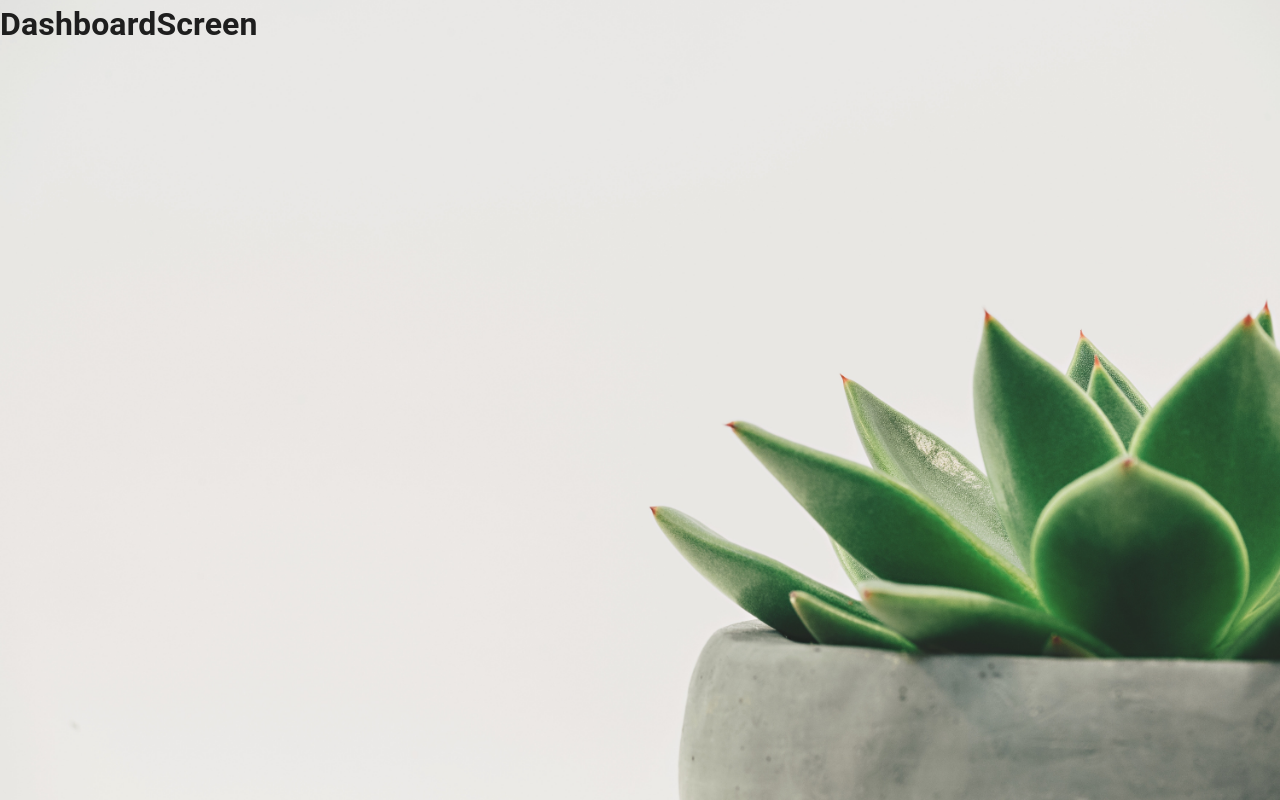
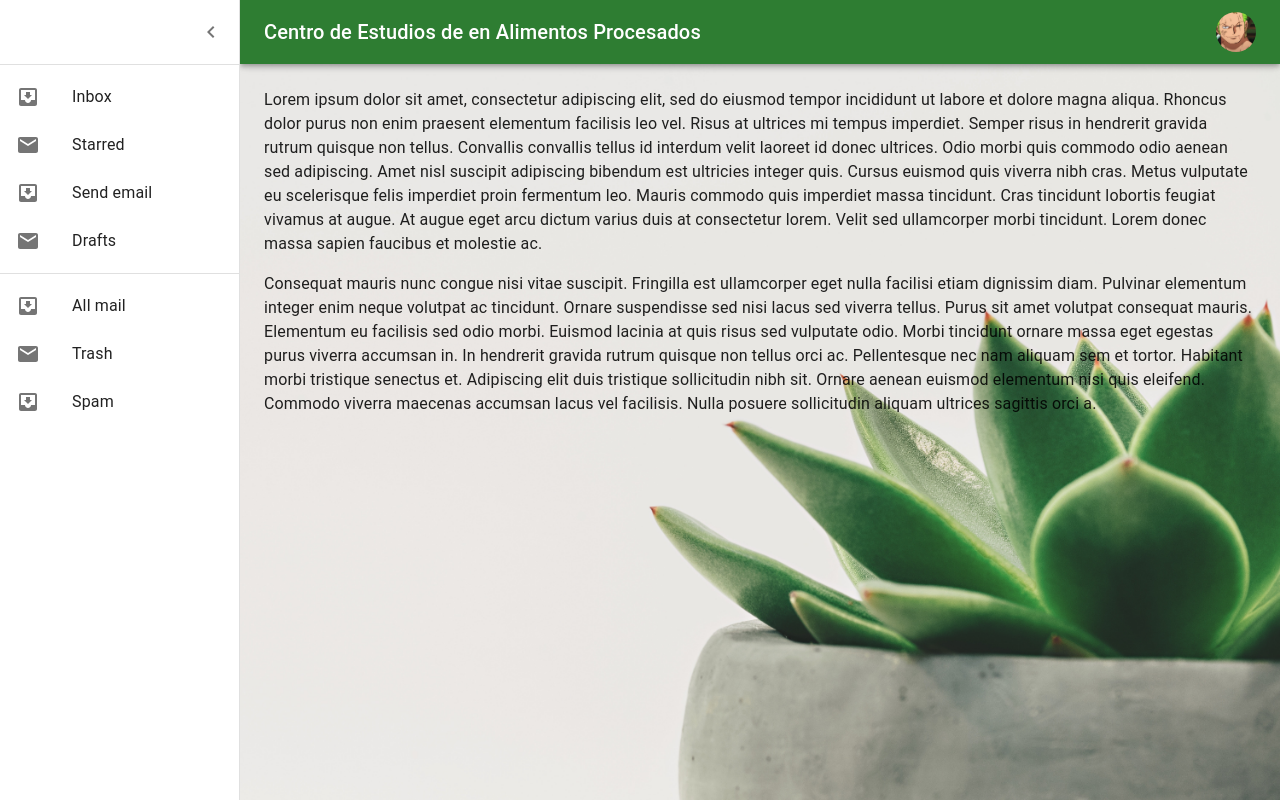
Before and after one commit to ClaudioGuevaraDev/CEAP, a React (Vite) app in the folder client/: page /dashboard in a window 1280 px wide. Built offline with nearby package versions, Linux system fonts and the light colour scheme.

Commit message:
Dashboard avanzado

```diff
--- /dev/null
+++ b/client/src/components/Dashboard/AppBar.jsx
@@ -0,0 +1,20 @@
+import { styled } from "@mui/material/styles";
+import { drawerWidth } from "./utils";
+import MuiAppBar from "@mui/material/AppBar";
+
+export const AppBar = styled(MuiAppBar, {
+  shouldForwardProp: (prop) => prop !== "open",
+})(({ theme, open }) => ({
+  transition: theme.transitions.create(["margin", "width"], {
+    easing: theme.transitions.easing.sharp,
+    duration: theme.transitions.duration.leavingScreen,
+  }),
+  ...(open && {
+    width: `calc(100% - ${drawerWidth}px)`,
+    marginLeft: `${drawerWidth}px`,
+    transition: theme.transitions.create(["margin", "width"], {
+      easing: theme.transitions.easing.easeOut,
+      duration: theme.transitions.duration.enteringScreen,
+    }),
+  }),
+}));
--- /dev/null
+++ b/client/src/components/Dashboard/Drawer.jsx
@@ -0,0 +1,73 @@
+import {
+  Drawer,
+  IconButton,
+  List,
+  ListItemButton,
+  ListItem,
+  ListItemIcon,
+  Divider,
+  ListItemText,
+} from "@mui/material";
+import { DrawerHeader } from "./DrawerHeader";
+import ChevronLeftIcon from "@mui/icons-material/ChevronLeft";
+import ChevronRightIcon from "@mui/icons-material/ChevronRight";
+import InboxIcon from "@mui/icons-material/MoveToInbox";
+import MailIcon from "@mui/icons-material/Mail";
+import { drawerWidth } from "./utils";
+import { useTheme } from "@mui/material/styles";
+
+export default function DrawerComponent({ open, handleDrawerClose }) {
+  const theme = useTheme();
+
+  return (
+    <Drawer
+      sx={{
+        width: drawerWidth,
+        flexShrink: 0,
+        "& .MuiDrawer-paper": {
+          width: drawerWidth,
+          boxSizing: "border-box",
+        },
+      }}
+      variant="persistent"
+      anchor="left"
+      open={open}
+    >
+      <DrawerHeader>
+        <IconButton onClick={handleDrawerClose}>
+          {theme.direction === "ltr" ? (
+            <ChevronLeftIcon />
+          ) : (
+            <ChevronRightIcon />
+          )}
+        </IconButton>
+      </DrawerHeader>
+      <Divider />
+      <List>
+        {["Inbox", "Starred", "Send email", "Drafts"].map((text, index) => (
+          <ListItem key={text} disablePadding>
+            <ListItemButton>
+              <ListItemIcon>
+                {index % 2 === 0 ? <InboxIcon /> : <MailIcon />}
+              </ListItemIcon>
+              <ListItemText primary={text} />
+            </ListItemButton>
+          </ListItem>
+        ))}
+      </List>
+      <Divider />
+      <List>
+        {["All mail", "Trash", "Spam"].map((text, index) => (
+          <ListItem key={text} disablePadding>
+            <ListItemButton>
+              <ListItemIcon>
+                {index % 2 === 0 ? <InboxIcon /> : <MailIcon />}
+              </ListItemIcon>
+              <ListItemText primary={text} />
+            </ListItemButton>
+          </ListItem>
+        ))}
+      </List>
+    </Drawer>
+  );
+}
--- /dev/null
+++ b/client/src/components/Dashboard/DrawerHeader.jsx
@@ -0,0 +1,10 @@
+import { styled } from "@mui/material/styles";
+
+export const DrawerHeader = styled("div")(({ theme }) => ({
+  display: "flex",
+  alignItems: "center",
+  padding: theme.spacing(0, 1),
+  // necessary for content to be below app bar
+  ...theme.mixins.toolbar,
+  justifyContent: "flex-end",
+}));
--- /dev/null
+++ b/client/src/components/Dashboard/Main.jsx
@@ -0,0 +1,21 @@
+import { styled } from "@mui/material/styles";
+import { drawerWidth } from "./utils";
+
+export const Main = styled("main", { shouldForwardProp: (prop) => prop !== "open" })(
+  ({ theme, open }) => ({
+    flexGrow: 1,
+    padding: theme.spacing(3),
+    transition: theme.transitions.create("margin", {
+      easing: theme.transitions.easing.sharp,
+      duration: theme.transitions.duration.leavingScreen,
+    }),
+    marginLeft: `-${drawerWidth}px`,
+    ...(open && {
+      transition: theme.transitions.create("margin", {
+        easing: theme.transitions.easing.easeOut,
+        duration: theme.transitions.duration.enteringScreen,
+      }),
+      marginLeft: 0,
+    }),
+  })
+);
--- /dev/null
+++ b/client/src/components/Dashboard/MainComponent.jsx
@@ -0,0 +1,39 @@
+import { Main } from "./Main";
+import { DrawerHeader } from "./DrawerHeader";
+import { Typography } from "@mui/material";
+
+export default function MainComponent({ open }) {
+  return (
+    <Main open={open}>
+      <DrawerHeader />
+      <Typography paragraph>
+        Lorem ipsum dolor sit amet, consectetur adipiscing elit, sed do eiusmod
+        tempor incididunt ut labore et dolore magna aliqua. Rhoncus dolor purus
+        non enim praesent elementum facilisis leo vel. Risus at ultrices mi
+        tempus imperdiet. Semper risus in hendrerit gravida rutrum quisque non
+        tellus. Convallis convallis tellus id interdum velit laoreet id donec
+        ultrices. Odio morbi quis commodo odio aenean sed adipiscing. Amet nisl
+        suscipit adipiscing bibendum est ultricies integer quis. Cursus euismod
+        quis viverra nibh cras. Metus vulputate eu scelerisque felis imperdiet
+        proin fermentum leo. Mauris commodo quis imperdiet massa tincidunt. Cras
+        tincidunt lobortis feugiat vivamus at augue. At augue eget arcu dictum
+        varius duis at consectetur lorem. Velit sed ullamcorper morbi tincidunt.
+        Lorem donec massa sapien faucibus et molestie ac.
+      </Typography>
+      <Typography paragraph>
+        Consequat mauris nunc congue nisi vitae suscipit. Fringilla est
+        ullamcorper eget nulla facilisi etiam dignissim diam. Pulvinar elementum
+        integer enim neque volutpat ac tincidunt. Ornare suspendisse sed nisi
+        lacus sed viverra tellus. Purus sit amet volutpat consequat mauris.
+        Elementum eu facilisis sed odio morbi. Euismod lacinia at quis risus sed
+        vulputate odio. Morbi tincidunt ornare massa eget egestas purus viverra
+        accumsan in. In hendrerit gravida rutrum quisque non tellus orci ac.
+        Pellentesque nec nam aliquam sem et tortor. Habitant morbi tristique
+        senectus et. Adipiscing elit duis tristique sollicitudin nibh sit.
+        Ornare aenean euismod elementum nisi quis eleifend. Commodo viverra
+        maecenas accumsan lacus vel facilisis. Nulla posuere sollicitudin
+        aliquam ultrices sagittis orci a.
+      </Typography>
+    </Main>
+  );
+}
--- /dev/null
+++ b/client/src/components/Dashboard/Navbar.jsx
@@ -0,0 +1,85 @@
+import { AppBar } from "./AppBar";
+import {
+  Toolbar,
+  IconButton,
+  Typography,
+  Avatar,
+  Menu,
+  MenuItem,
+  Divider,
+  ListItemIcon,
+  Box,
+} from "@mui/material";
+import MenuIcon from "@mui/icons-material/Menu";
+import Zoro from "../../assets/zoro.jpg";
+import { useState } from "react";
+import Logout from "@mui/icons-material/Logout";
+
+export default function NavbarComponent({ open, handleDrawerOpen }) {
+  const [anchorEl, setAnchorEl] = useState(null);
+
+  const handleClick = (event) => {
+    setAnchorEl(event.currentTarget);
+  };
+
+  const handleClose = () => {
+    setAnchorEl(null);
+  };
+
+  return (
+    <>
+      <AppBar
+        position="fixed"
+        open={open}
+        sx={{ backgroundColor: "success.main" }}
+      >
+        <Toolbar>
+          <IconButton
+            color="inherit"
+            aria-label="open drawer"
+            onClick={handleDrawerOpen}
+            edge="start"
+            sx={{ mr: 2, ...(open && { display: "none" }) }}
+          >
+            <MenuIcon />
+          </IconButton>
+          <Typography variant="h6" noWrap component="div" sx={{ flexGrow: 1 }}>
+            Centro de Estudios de en Alimentos Procesados
+          </Typography>
+          <Box sx={{ flexGrow: 0 }}>
+            <IconButton onClick={handleClick} sx={{ p: 0 }}>
+              <Avatar alt="Remy Sharp" src={Zoro} />
+            </IconButton>
+            <Menu
+              sx={{ mt: "45px" }}
+              id="menu-appbar"
+              anchorEl={anchorEl}
+              anchorOrigin={{
+                vertical: "top",
+                horizontal: "right",
+              }}
+              keepMounted
+              transformOrigin={{
+                vertical: "top",
+                horizontal: "right",
+              }}
+              open={Boolean(anchorEl)}
+              onClose={handleClose}
+            >
+              <MenuItem>
+                <Typography>Claudio Guevara</Typography>
+              </MenuItem>
+              <Divider />
+              <MenuItem>
+                <ListItemIcon>
+                  <Logout fontSize="small" />
+                </ListItemIcon>
+                Cerrar Sesión
+              </MenuItem>
+            </Menu>
+          </Box>
+        </Toolbar>
+      </AppBar>
+    </>
+  );
+}
--- /dev/null
+++ b/client/src/components/Dashboard/utils.js
@@ -0,0 +1 @@
+export const drawerWidth = 240;
--- /dev/null
+++ b/client/src/hooks/dashboard/useHandleDrawer.jsx
@@ -0,0 +1,19 @@
+import { useState } from "react";
+
+export default function useHandleDrawer() {
+  const [openDrawer, setOpenDrawer] = useState(true);
+
+  const handleDrawerOpen = () => {
+    setOpenDrawer(true);
+  };
+
+  const handleDrawerClose = () => {
+    setOpenDrawer(false);
+  };
+
+  return {
+    openDrawer,
+    handleDrawerClose,
+    handleDrawerOpen,
+  };
+}
--- a/client/src/screens/auth.jsx
+++ b/client/src/screens/auth.jsx
@@ -10,11 +10,10 @@ import {
 import useAuthSection from "../hooks/auth/useAuthSection";
 import LockOutlinedIcon from "@mui/icons-material/LockOutlined";
 import PersonAddAltIcon from "@mui/icons-material/PersonAddAlt";
-import { useTheme } from "@mui/material/styles";
+import { Link } from "react-router-dom";
 
 export default function AuthScreen() {
   const { authSection, handleAuthSection } = useAuthSection();
-  const theme = useTheme();
 
   return (
     <Grid
@@ -31,12 +30,10 @@ export default function AuthScreen() {
         <Paper
           sx={{
             p: 3,
-            borderRadius: 0
+            borderRadius: 1,
           }}
         >
-          <Avatar
-            sx={{ marginX: "auto", bgcolor: "secondary.main" }}
-          >
+          <Avatar sx={{ marginX: "auto", bgcolor: "secondary.main" }}>
             {authSection === "login" ? (
               <LockOutlinedIcon />
             ) : (
@@ -113,8 +110,8 @@ export default function AuthScreen() {
               )}
             </Typography>
 
+            <Link to="/dashboard">
               <Button
-              type="submit"
                 fullWidth
                 variant="contained"
                 size="large"
@@ -123,6 +120,7 @@ export default function AuthScreen() {
               >
                 {authSection === "login" ? "Iniciar Sesión" : "Registrarse"}
               </Button>
+            </Link>
           </Box>
         </Paper>
       </Grid>
--- a/client/src/screens/dashboard.jsx
+++ b/client/src/screens/dashboard.jsx
@@ -1,3 +1,20 @@
+import Box from "@mui/material/Box";
+import DrawerComponent from "../components/Dashboard/Drawer";
+import NavbarComponent from "../components/Dashboard/Navbar";
+import MainComponent from "../components/Dashboard/MainComponent";
+import useHandleDrawer from "../hooks/dashboard/useHandleDrawer";
+
 export default function DashboardScreen() {
-    return <h1>DashboardScreen</h1>
+  const { openDrawer, handleDrawerClose, handleDrawerOpen } = useHandleDrawer();
+
+  return (
+    <Box sx={{ display: "flex" }}>
+      <NavbarComponent open={openDrawer} handleDrawerOpen={handleDrawerOpen} />
+      <DrawerComponent
+        open={openDrawer}
+        handleDrawerClose={handleDrawerClose}
+      />
+      <MainComponent open={openDrawer} />
+    </Box>
+  );
 }
```
Also changed, not shown: client/src/assets/zoro.jpg (added). Lines whose indentation alone changed are shown as unchanged.
